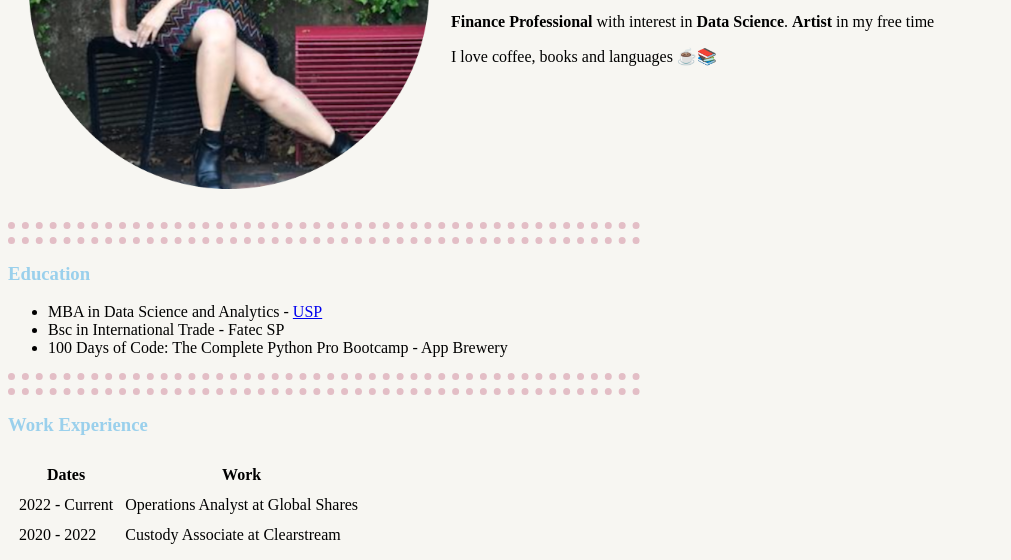
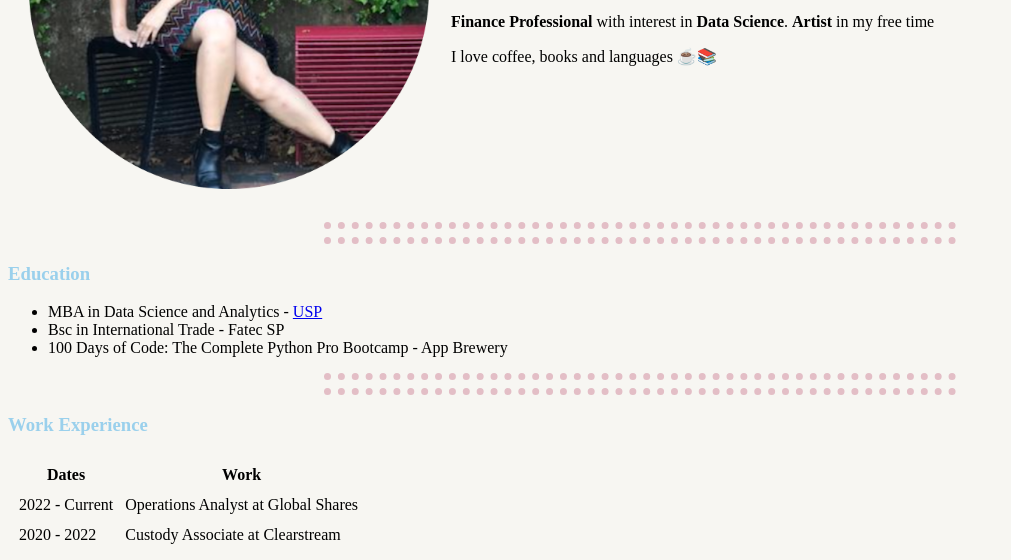
Before and after one commit to CileneVieira/my-profile, a plain HTML site: page index.html in a window 1280 px wide. Shown: the part 240-800 px from the top of the page, without its empty margins (0-1011 px from the left). Drawn offline with Linux system fonts and the light colour scheme.

Commit message:
Update styles.css

```diff
--- a/styles.css
+++ b/styles.css
@@ -16,7 +16,7 @@
         border-color: #E3BEC6;
         border-width: 7px;
         width:50%;
-        margin-right:100%
+
 
 
         }
```
